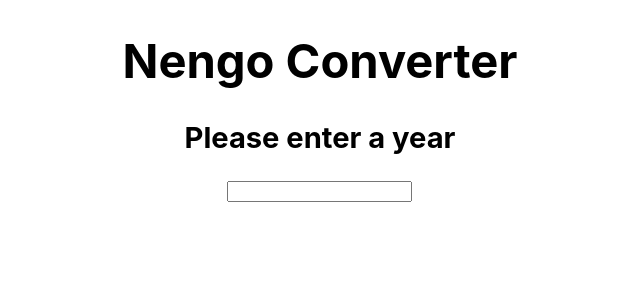
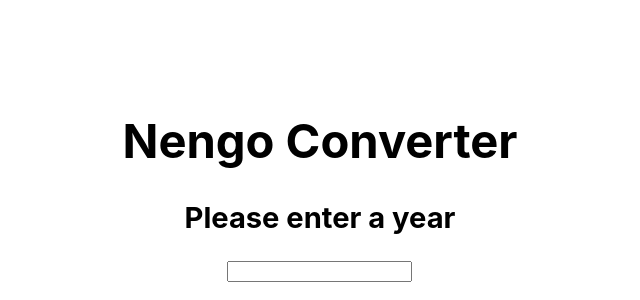
Before and after one commit to jbcden/nengo-site, a React (Create React App) app: page / in a window 1280 px wide. Shown: the top 300 px of the page, without its empty margins (320-960 px from the left). Built offline with nearby package versions, Linux system fonts and the light colour scheme.

Commit message:
Added base styles

```diff
--- a/src/App.scss
+++ b/src/App.scss
@@ -1,2 +1,3 @@
+@import 'styles/base/base';
 @import 'styles/base/typography';
 @import 'styles/layout/grid';
--- /dev/null
+++ b/src/styles/base/_base.scss
@@ -0,0 +1,3 @@
+#root {
+  padding-top: 10vh;
+}
```
